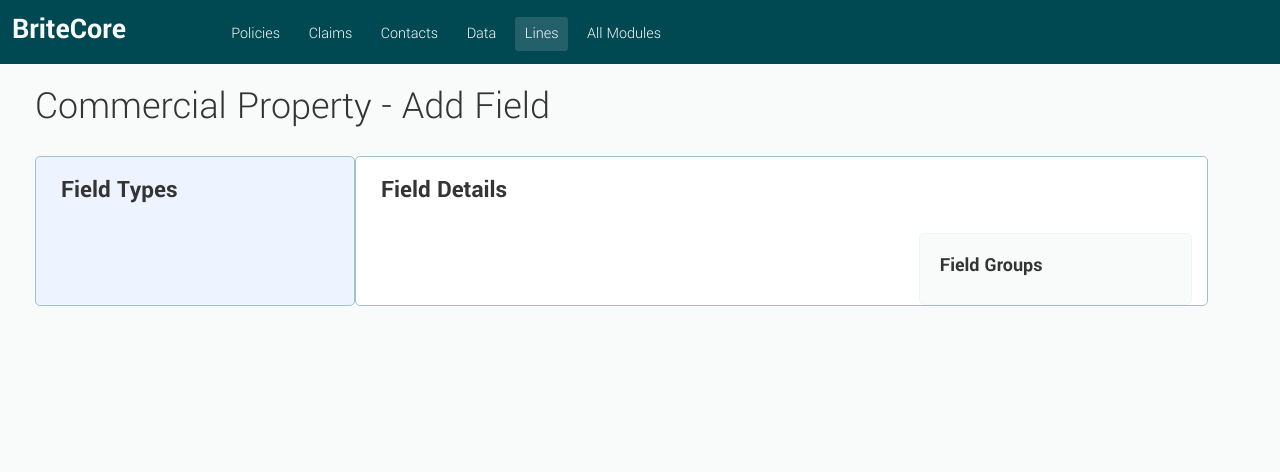
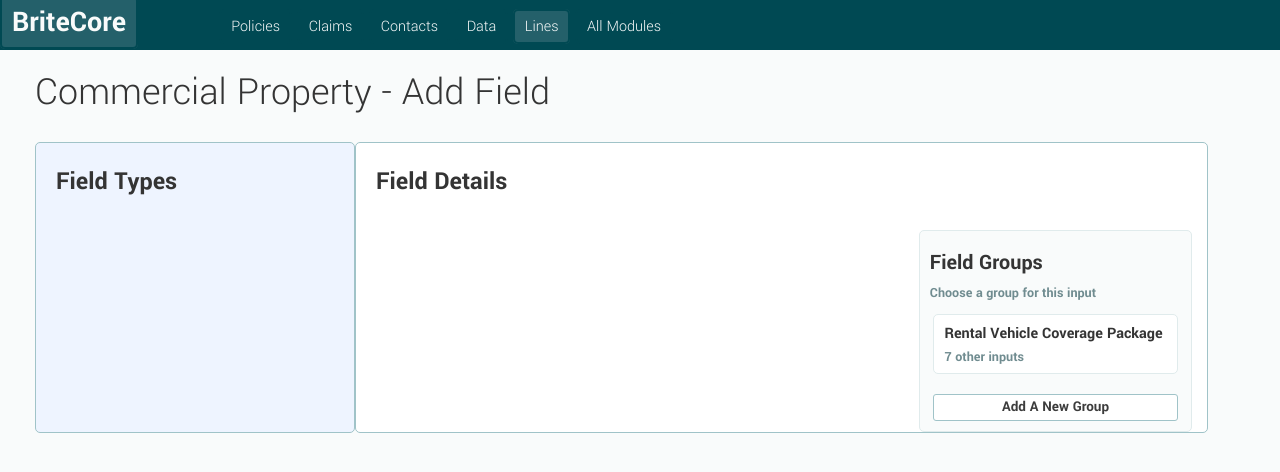
Before and after one commit to ChloeCacola/BriteCore-CustomInput, a PHP site: page / in a window 1280 px wide. Shown: the top 472 px of the page. Run offline with PHP 8.4, Linux system fonts and the light colour scheme.

Commit message:
field groups style updated

```diff
--- a/assets/css/style.css
+++ b/assets/css/style.css
@@ -22,7 +22,7 @@ body {
 }
 
 .nav-items {
-	display: inline-block;
+	display: inline;
 	padding: 10px;
 	color: #f9fbfb;
 	font-size: 16px;
@@ -33,8 +33,9 @@ body {
 	padding-top: 5px;
 }
 
-.nav-items:hover:not(.active) {
+.nav-items:hover {
 	background-color: #24606a;
+	cursor: pointer;
 }
 
 .active {
@@ -65,17 +66,19 @@ h1 {
 
 h2 {
 	font-family: 'Yantramanav', sans-serif;
-	font-size: 25px;
-	padding: 20px;
-	padding-left: 10px;
+	font-size: 26px;
+	padding: 25px;
+	padding-left: 5px;
 	color: #343434;
 	font-weight: bolder;
 }
 
 h3 {
 	font-family: 'Yantramanav', sans-serif;
-	font-size: 20px;
+	font-size: 22px;
 	padding: 20px;
+	padding-left: 10px;
+	padding-bottom: 0px;
 	color: #343434;
 	font-weight: bold;
 }
@@ -83,10 +86,68 @@ h3 {
 #field-groups {
 	float: right;
 	clear: both;
-	border: solid #eff5f5 1.5px;
+	border: solid #e0ebec 1.5px;
 	border-radius: 5px;
 	background: #f9fbfb;
 	width: 33.3%;
+	position: relative;
+}
+
+#choose-group {
+	font-family: 'Yantramanav', sans-serif;
+	font-size: 14px;
+	font-weight: bold;
+	padding: 0px;
+	padding-left: 10px;
+	padding-bottom: 10px;
+	margin: 0 auto;
+	color: #708c90;
+}
+
+#group-list {
+	font-family: 'Yantramanav', sans-serif;
+	padding: 10px;
+	padding-bottom: 0px;
+	background: #fff;
+	border: solid #e0ebec 1.5px;
+	border-radius: 5px;
+	width: 90%;
+	margin: 0 auto;
+}
+
+.group-title {
+	color: #343434;
+	font-size: 16px;
+	font-weight: 700;
+	padding-bottom: 0px;
+	margin-bottom: 0px;
+}
+
+.input-total {
+	margin-top: 5px;
+	margin-bottom: 0px;
+	padding-bottom: 5px;
+	font-size: 14px;
+	font-weight: 700;
+	color: #708c90;
+}
+
+#add-new-group {
+
+	border-style: none;
+	border: solid #a0c3c8 1.5px;
+	border-radius: 3px;
+	background: #fff;
+	color: #3c3c3c;
+	width: 90%;
+	margin: 0 auto;
+	display: block;
+	margin-bottom: 10px;
+	margin-top: 20px;
+	font-family: 'Yantramanav', sans-serif;
+	font-size: 15px;
+	font-weight: 700;
+
 }
 
 @media (max-width: 768px) {
@@ -101,8 +162,9 @@ h3 {
 		width: 100%;
 	}
 
-	span {
+	#nav-adjust {
 		display: block;
+		padding-bottom: 5px;
 	}
 
 	}
--- a/index.html
+++ b/index.html
@@ -27,7 +27,7 @@
 	<ul id="nav-bar">
 
 		<li class="nav-items" id="home-DropDown">BriteCore</li>
-		<span><li class="nav-items">Policies</li>
+		<span id="nav-adjust"><li class="nav-items">Policies</li>
 		<li class="nav-items">Claims</li>
 		<li class="nav-items">Contacts</li>
 		<li class="nav-items">Data</li>
@@ -53,7 +53,24 @@
 
 			<h2> Field Details</h2>
 
-			<div id="field-groups"> <h3> Field Groups </h3> </div>
+			<div id="field-groups">
+
+				<h3> Field Groups </h3>
+				<p id="choose-group"> Choose a group for this input </p>
+
+				<div id="group-list">
+					<!-- vue list will go here -->
+					<!-- replace example below with vue list -->
+					<h4 class="group-title">Rental Vehicle Coverage Package</h4>
+					<p class="input-total"><span class="input-total-num">7</span> other inputs</p>
+
+
+				</div>
+
+				<button id='add-new-group'>Add A New Group</button>
+
+
+			</div><!--end field groups-->
 
 		</div><!--end field-details-->
 		</div>
```
